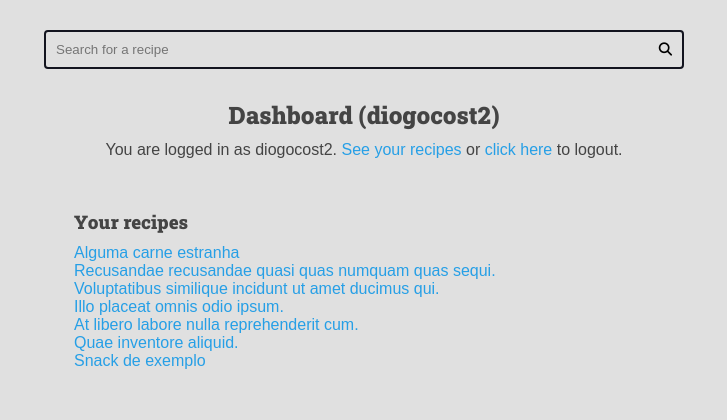
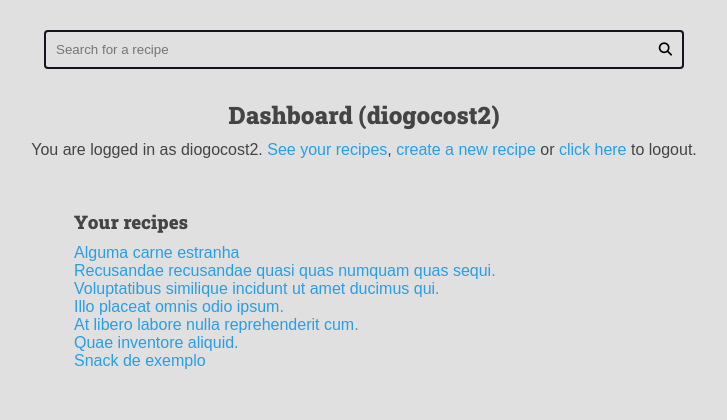
Before and after one commit to costadr/django-project-recipes, a Django app: page /authors/dashboard/ in a window 1280 px wide. Shown: the part 113-533 px from the top of the page, without its empty margins (276-1003 px from the left). Run offline with Django 4.2, Linux system fonts and the light colour scheme; a user stored in the database is signed in; data comes from the database, SQL or seed files in the repository; both versions use the stored data as it was after the commit.

Commit message:
added a page to create a new recipe

```diff
--- a/authors/templates/authors/partials/login_message.html
+++ b/authors/templates/authors/partials/login_message.html
@@ -1,7 +1,8 @@
 {% if user.is_authenticated %}
     <div class="login-message">
         You are logged in as {{ request.user.username }}.
-        <a href="{% url 'authors:dashboard' %}">See your recipes</a> or
+        <a href="{% url 'authors:dashboard' %}">See your recipes</a>,
+        <a href="{% url 'authors:dashboard_recipe_new' %}">create a new recipe</a> or
         <form class="inline-form" action="{% url 'authors:logout' %}" method='POST'>
           {% csrf_token %}
           <input type="hidden" name="username" value="{{ request.user.username }}">
--- a/authors/urls.py
+++ b/authors/urls.py
@@ -11,5 +11,14 @@ urlpatterns = [
     path('login/create/', views.login_create, name='login_create'),
     path('logout/', views.logout_view, name='logout'),
     path('dashboard/', views.dashboard, name='dashboard'),
-    path('dashboard/recipe/<int:id>/edit/', views.dashboard_recipe_edit, name='dashboard_recipe_edit'),
+    path(
+        'dashboard/recipe/new/',
+        views.dashboard_recipe_new,
+        name='dashboard_recipe_new'
+    ),
+    path(
+        'dashboard/recipe/<int:id>/edit/',
+        views.dashboard_recipe_edit,
+        name='dashboard_recipe_edit'
+    ),
 ]
--- a/authors/views.py
+++ b/authors/views.py
@@ -145,3 +145,33 @@ def dashboard_recipe_edit(request, id):
             'form': form
         }
     )
+
+
+@login_required(login_url="authors:login", redirect_field_name="next")
+def dashboard_recipe_new(request):
+    form = AuthorRecipeForm(
+        data=request.POST or None,
+        files=request.FILES or None,
+    )
+
+    if form.is_valid():
+        recipe: Recipe = form.save(commit=False)
+
+        recipe.author = request.user
+        recipe.preparation_steps_is_html = False
+        recipe.is_published = False
+
+        recipe.save()
+
+        messages.success(request, 'Salvo com scesso!')
+
+        return redirect(reverse('authors:dashboard_recipe_edit', args=(recipe.id,)))
+
+    return render(
+        request,
+        'authors/pages/dashboard_recipe.html',
+        context={
+            'form': form,
+            'form_action': reverse('authors:dashboard_recipe_new')
+        }
+    )
```
Also changed, not shown: db.sqlite3.
